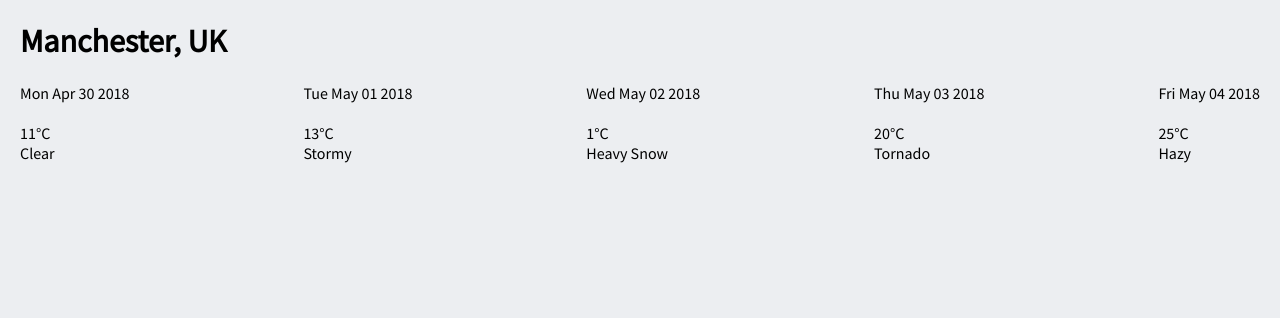
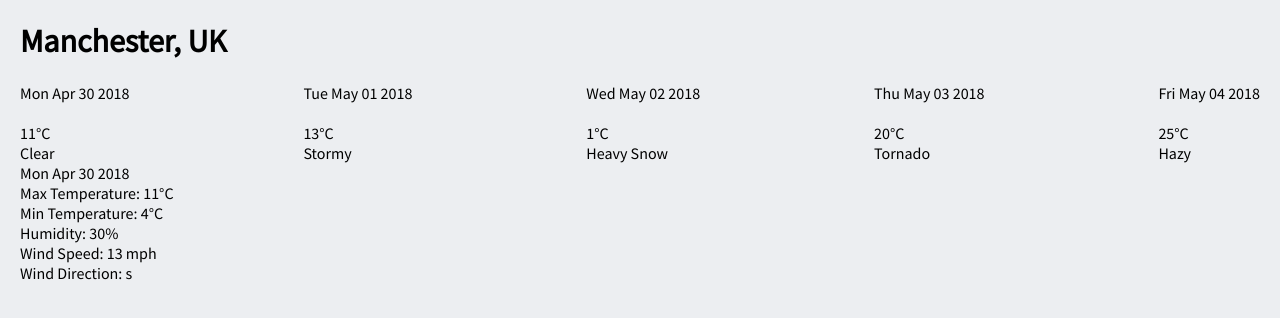
Before and after one commit to mxkoder/weather-app, a React (Create React App) app: page / in a window 1280 px wide. Shown: the top 318 px of the page. Built offline with nearby package versions, Linux system fonts and the light colour scheme; some icons are missing.

Commit message:
ForecastDetails rendering correctly

```diff
--- a/src/components/App.js
+++ b/src/components/App.js
@@ -3,14 +3,15 @@ import React from "react";
 import PropTypes from "prop-types";
 import LocationDetails from "./LocationDetails";
 import ForecastSummaries from "./ForecastSummaries";
+import ForecastDetails from "./ForecastDetails";
 
-// <App />
 function App({ location, forecasts }) {
   const { city, country } = location;
   return (
     <div className="weather-app">
       <LocationDetails city={city} country={country} />
       <ForecastSummaries forecasts={forecasts} />
+      <ForecastDetails forecast={forecasts[0]} />
     </div>
   );
 }
--- /dev/null
+++ b/src/components/ForecastDetails.js
@@ -0,0 +1,47 @@
+/* eslint-disable react/destructuring-assignment */
+import React from "react";
+import PropTypes from "prop-types";
+
+function ForecastDetails({ forecast }) {
+  const { date, temperature, wind, humidity } = forecast;
+
+  const formattedDate = new Date(date).toDateString();
+
+  return (
+    <div className="forecast-summary" data-testid="forecast-summary">
+      <div className="forecast-summary__date">{formattedDate}</div>
+      <div className="forecast-summary__max-temperature">
+        Max Temperature: {temperature.max}&deg;C
+      </div>
+      <div className="forecast-summary__min-temperature">
+        Min Temperature: {temperature.min}&deg;C
+      </div>
+      <div className="forecast-summary__humidity">
+        Humidity: {humidity}&#37;
+      </div>
+      <div className="forecast-summary__wind-speed">
+        Wind Speed: {wind.speed} mph
+      </div>
+      <div className="forecast-summary__wind-direction">
+        Wind Direction: {wind.direction}
+      </div>
+    </div>
+  );
+}
+
+ForecastDetails.propTypes = {
+  forecast: PropTypes.shape({
+    date: PropTypes.number.isRequired,
+    temperature: PropTypes.shape({
+      min: PropTypes.number,
+      max: PropTypes.number,
+    }).isRequired,
+    wind: PropTypes.shape({
+      speed: PropTypes.number,
+      direction: PropTypes.string,
+    }).isRequired,
+    humidity: PropTypes.number.isRequired,
+  }).isRequired,
+};
+
+export default ForecastDetails;
```
Also changed, not shown: src/components/ForecastSummary.js (+0 -18 lines), 1 other file (tests, documents, lock files or other folders).
